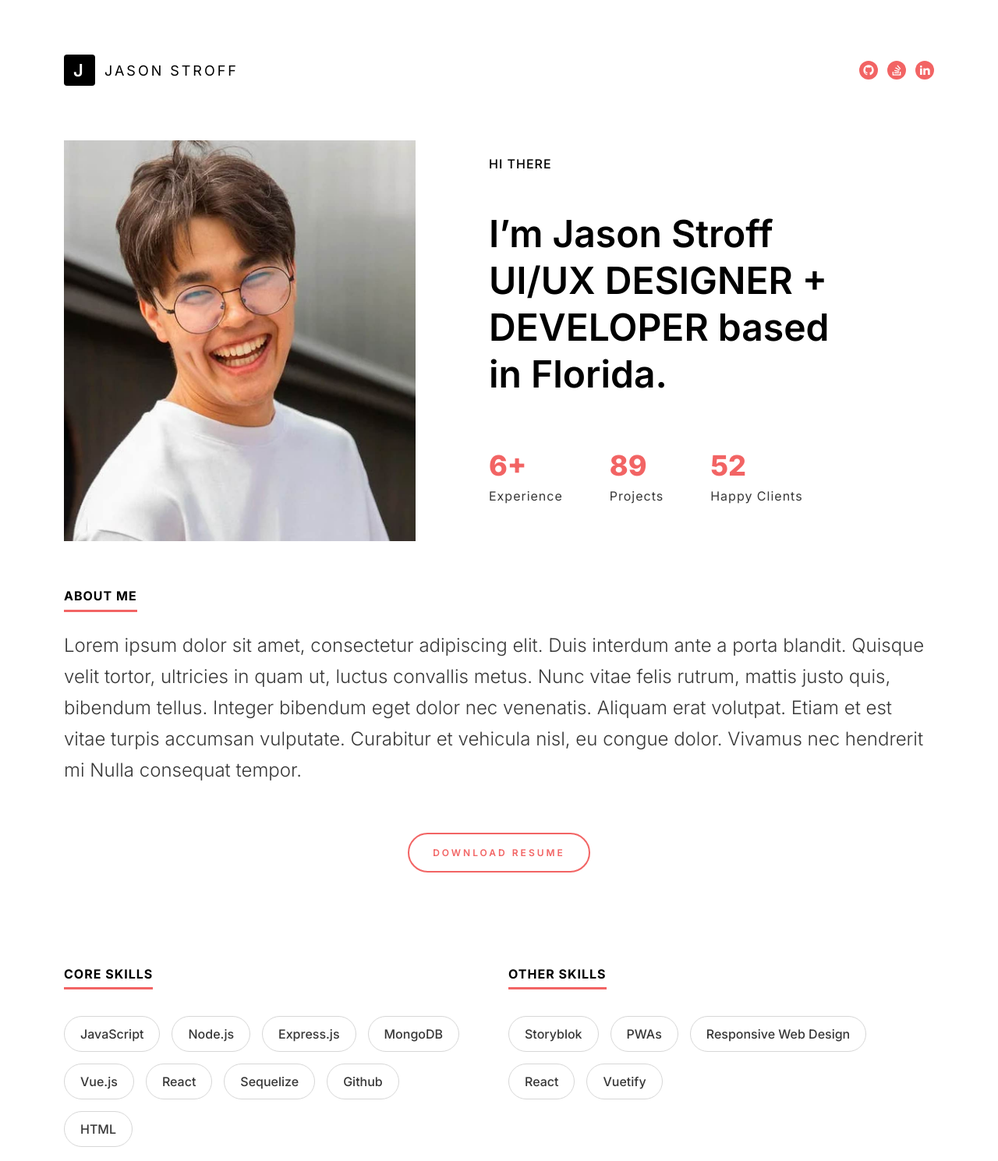
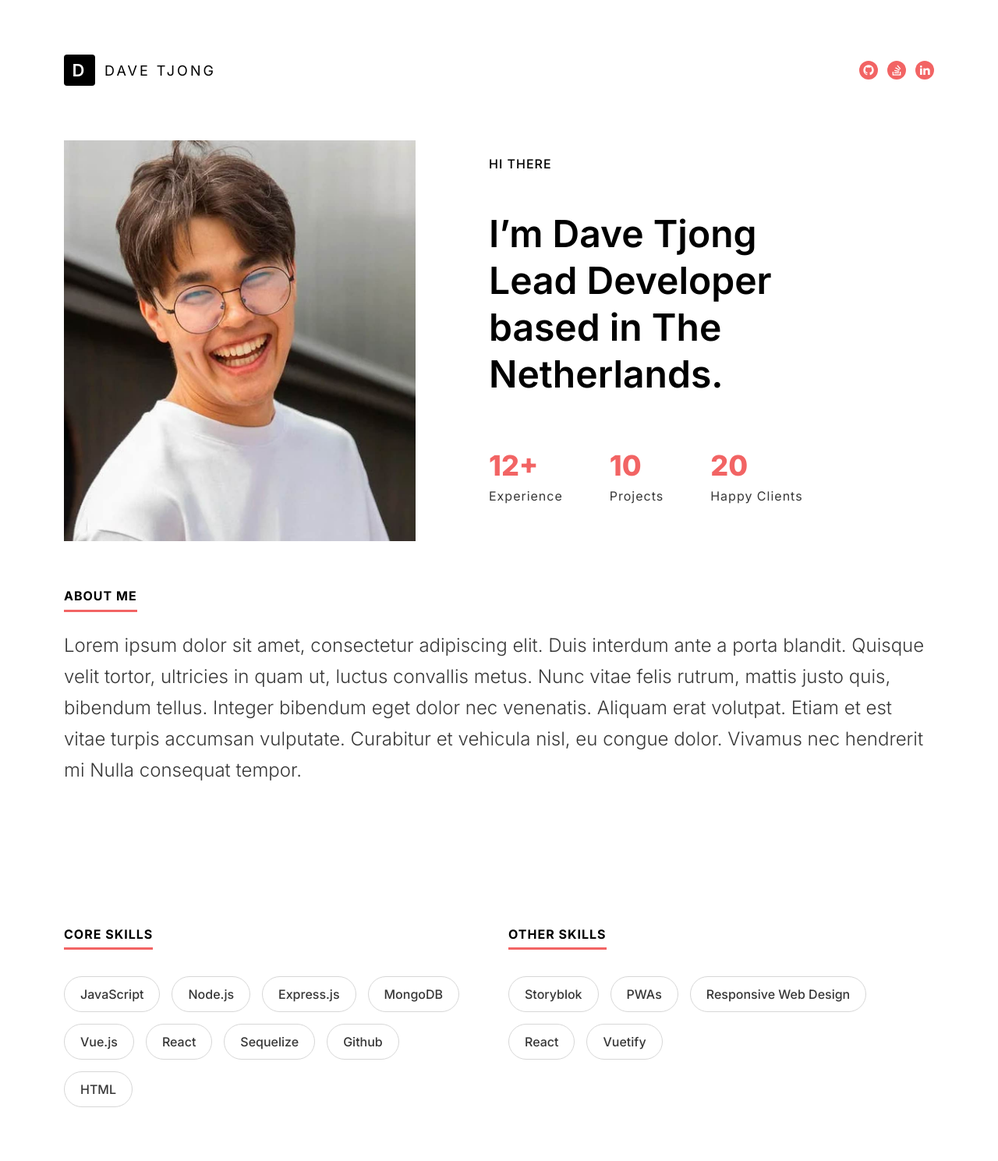
Before and after one commit to DaveTjong/davetjong.github.io, a plain HTML site: page index.html in a window 1280 px wide. Shown: the top 1489 px of the page at 78% size. Drawn offline with nearby package versions, Linux system fonts and the light colour scheme.

Commit message:
[main] Initial commit

```diff
--- a/index.html
+++ b/index.html
@@ -18,7 +18,7 @@
       <link href="assets/css/main.css" rel="stylesheet">
 
 
-    <title>Defolio - Bootstrap 5 html resume template </title>
+    <title>Dave Tjong Portfolio</title>
   </head>
   <body>
 
@@ -28,7 +28,7 @@
             <div class="ds-header-inner">
               <!-- logo -->
               <a href="index.html" class="ds-logo">
-                <span>J</span>Jason Stroff
+                <span>D</span>Dave Tjong
               </a>
               <!-- logo -->
               <!-- social -->
@@ -55,19 +55,19 @@
             <section>
                 <h1>
                   <span>HI THERE</span>
-                  I’m Jason Stroff <br> UI/UX DESIGNER + DEVELOPER based in Florida.
+                  I’m Dave Tjong <br> Lead Developer based in The Netherlands.
                 </h1>
                 <ul class="ds-numbervalulist">
                   <li>
-                    <strong>6+</strong>
+                    <strong>12+</strong>
                     <span>Experience</span>
                   </li>
                   <li>
-                    <strong>89</strong>
+                    <strong>10</strong>
                     <span>Projects</span>
                   </li>
                   <li>
-                    <strong>52</strong>
+                    <strong>20</strong>
                     <span>Happy Clients</span>
                   </li>
                 </ul>
@@ -84,9 +84,6 @@
         <section>
             <h2 class="ds-heading">About Me</h2>
             <p>Lorem ipsum dolor sit amet, consectetur adipiscing elit. Duis interdum ante a porta blandit. Quisque velit tortor, ultricies in quam ut, luctus convallis metus. Nunc vitae felis rutrum, mattis justo quis, bibendum tellus. Integer bibendum eget dolor nec venenatis. Aliquam erat volutpat. Etiam et est vitae turpis accumsan vulputate. Curabitur et vehicula nisl, eu congue dolor. Vivamus nec hendrerit mi Nulla consequat tempor.</p>
-            <div class="ds-button-sec text-center">
-                <a href="#" class="ds-button">Download Resume</a>
-            </div>
         </section>
       </div>
     </div>
```
Also changed, not shown: works-setails.html (+4 -4 lines).
